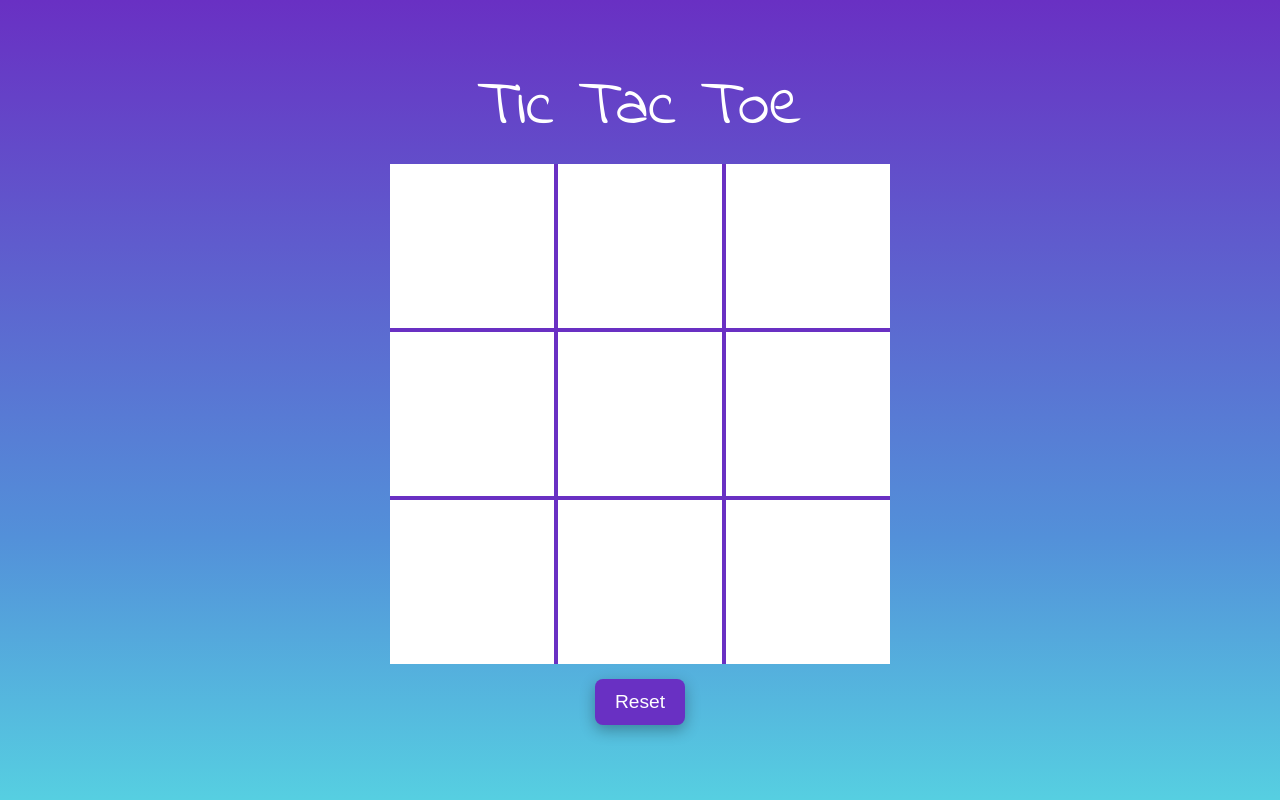
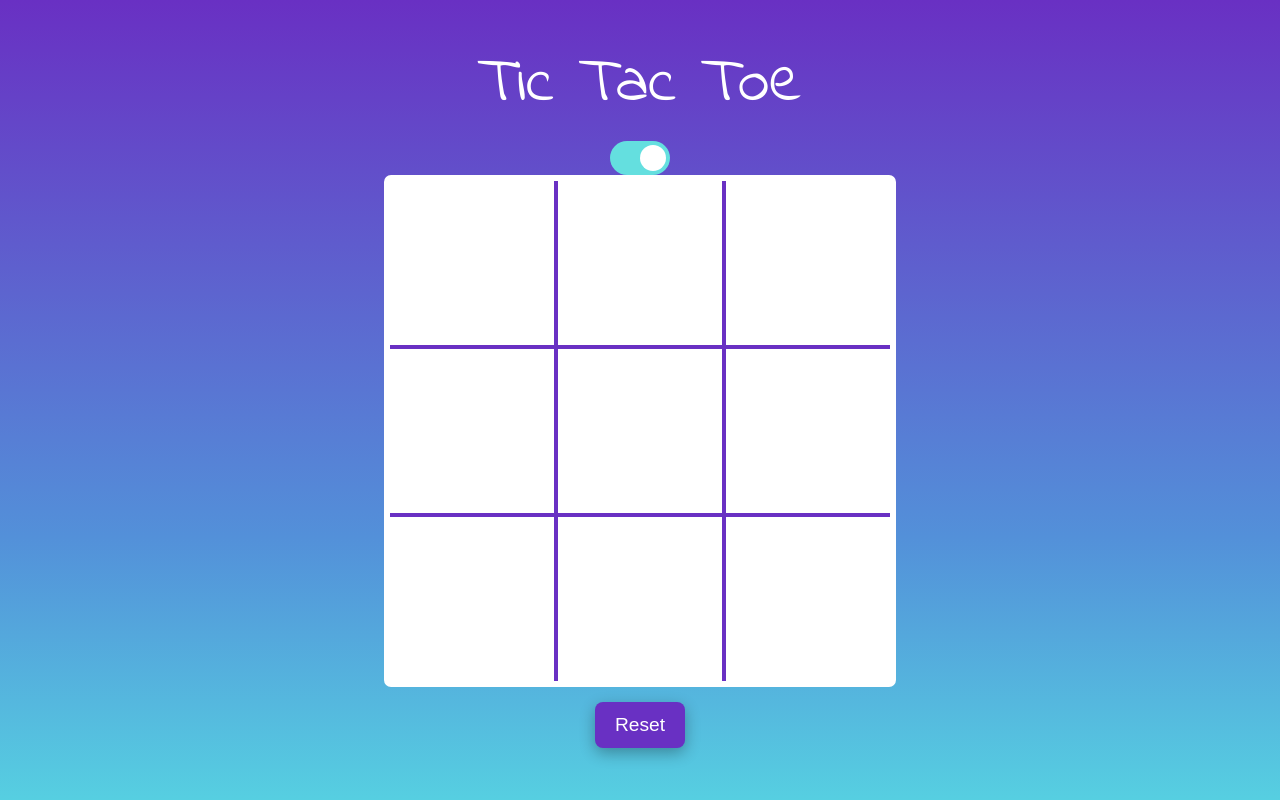
Before and after one commit to Giannoulo/tic-tac-toe, a React (Create React App) app: page / in a window 1280 px wide. Built offline with nearby package versions, Linux system fonts and the light colour scheme.

Commit message:
Added player turn modal

```diff
--- a/src/App.tsx
+++ b/src/App.tsx
@@ -1,7 +1,9 @@
-import React, { useState } from "react";
+import React, {useState, useEffect, useRef} from "react";
 import styled from "styled-components";
 import Dashboard from "./Components/Dashboard";
 import Header from "./Components/Header";
+import PlayerModal from "./Components/PlayerModal";
+import PlayerSelect from "./Components/PlayerSelect";
 import Button from "./Components/StyledComponents/Button";
 
 const Container = styled.div`
@@ -19,15 +21,40 @@ const Container = styled.div`
   );
 `;
 function App() {
+  const isMounted = useRef(false);
+  const [playerModal, setPlayerModal] = useState("");
   const [buttonReset, setButtonReset] = useState(false);
+  const [firstPlayer, setFirstPlayer] = useState(true);
   const handleResetClick = (e: React.SyntheticEvent) => {
     setButtonReset(true);
   };
+
+  // Handle player modal on player change
+  useEffect(() => {
+    isMounted.current = true;
+    const timeout = setTimeout(() => {
+      if (isMounted.current === true) {
+        setPlayerModal("");
+      }
+    }, 1500);
+    return () => {
+      isMounted.current = false;
+      clearTimeout(timeout);
+    };
+  }, [playerModal]);
+
   return (
     <Container className="App">
       <Header />
-      <Dashboard buttonReset={buttonReset} setButtonReset={setButtonReset} />
+      <PlayerSelect firstPlayer={firstPlayer} setFirstPlayer={setFirstPlayer} />
+      <Dashboard
+        firstPlayer={firstPlayer}
+        setPlayerModal={setPlayerModal}
+        buttonReset={buttonReset}
+        setButtonReset={setButtonReset}
+      />
       <Button onClick={handleResetClick}>Reset</Button>
+      {playerModal !== "" && <PlayerModal player={playerModal} />}
     </Container>
   );
 }
--- a/src/Components/Dashboard.tsx
+++ b/src/Components/Dashboard.tsx
@@ -1,4 +1,4 @@
-import React, { useState, useEffect } from "react";
+import React, {useState, useEffect} from "react";
 import styled from "styled-components";
 import Tile from "./Tile";
 
@@ -6,23 +6,34 @@ const Container = styled.div`
   background-color: #6930c3;
   height: 500px;
   width: 500px;
-  border-radius: 15px;
+  border-radius: 7px;
   display: grid;
   grid-template-columns: 1fr 1fr 1fr;
   grid-template-rows: 1fr 1fr 1fr;
   column-gap: 4px;
   row-gap: 4px;
+  border: 6px solid #fff;
+  box-sizing: content-box;
 `;
 const Dashboard = ({
+  setPlayerModal,
   buttonReset,
   setButtonReset,
+  firstPlayer,
 }: {
+  setPlayerModal: React.Dispatch<React.SetStateAction<string>>;
   buttonReset: boolean;
   setButtonReset: React.Dispatch<React.SetStateAction<boolean>>;
+  firstPlayer: boolean;
 }) => {
   const [tileJSX, setTileJSX] = useState<JSX.Element[] | null>(null);
   const [tileArray, setTileArray] = useState(Array(9).fill(""));
   const [currentPlayer, setCurrentPlayer] = useState("X");
+
+  // Open player modal when the player changes
+  useEffect(() => {
+    setPlayerModal(currentPlayer);
+  }, [currentPlayer, setPlayerModal]);
 
   // Check for saved localStorage items on mount
   useEffect(() => {
--- /dev/null
+++ b/src/Components/PlayerModal.tsx
@@ -0,0 +1,40 @@
+import React from "react";
+import styled from "styled-components";
+
+const Container = styled.div`
+  position: absolute;
+  height: 60%;
+  width: 60%;
+  font-size: 6rem;
+  display: flex;
+  justify-content: center;
+  align-items: center;
+  user-select: none;
+  text-shadow: 0px 5px 7px black;
+  animation-name: splash;
+  animation-duration: 1.5s;
+  animation-timing-function: ease-out;
+  animation-iteration-count: infinite;
+  @keyframes splash {
+    0%,
+    100% {
+      transform: scale(1);
+      opacity: 0;
+      color: #64dfdf;
+    }
+    25%,
+    75% {
+      color: #5390d9;
+    }
+    50% {
+      transform: scale(1.5);
+      opacity: 0.8;
+      color: #7400b8;
+    }
+  }
+`;
+const PlayerModal = ({player}: {player: string}) => {
+  return <Container>{player} turn</Container>;
+};
+
+export default PlayerModal;
--- /dev/null
+++ b/src/Components/PlayerSelect.tsx
@@ -0,0 +1,84 @@
+import React from "react";
+import styled from "styled-components";
+
+const Container = styled.div`
+  /* The switch - the box around the slider */
+  .switch {
+    position: relative;
+    display: inline-block;
+    width: 60px;
+    height: 34px;
+  }
+  /* Hide default HTML checkbox */
+  .switch input {
+    opacity: 0;
+    width: 0;
+    height: 0;
+  }
+  /* The slider */
+  .slider {
+    position: absolute;
+    cursor: pointer;
+    top: 0;
+    left: 0;
+    right: 0;
+    bottom: 0;
+    background-color: #4ea8de;
+    -webkit-transition: 0.4s;
+    transition: 0.4s;
+  }
+  .slider:before {
+    position: absolute;
+    content: "";
+    height: 26px;
+    width: 26px;
+    left: 4px;
+    bottom: 4px;
+    background-color: white;
+    -webkit-transition: 0.4s;
+    transition: 0.4s;
+  }
+  input:checked + .slider {
+    background-color: #64dfdf;
+  }
+  input:focus + .slider {
+    box-shadow: 0 0 1px #64dfdf;
+  }
+  input:checked + .slider:before {
+    -webkit-transform: translateX(26px);
+    -ms-transform: translateX(26px);
+    transform: translateX(26px);
+  }
+  /* Rounded sliders */
+  .slider.round {
+    border-radius: 34px;
+  }
+  .slider.round:before {
+    border-radius: 50%;
+  }
+`;
+const PlayerSelect = ({
+  setFirstPlayer,
+  firstPlayer,
+}: {
+  setFirstPlayer: React.Dispatch<React.SetStateAction<boolean>>;
+  firstPlayer: boolean;
+}) => {
+  return (
+    <Container>
+      <label className="switch">
+        <input
+          defaultChecked={true}
+          onChange={() => {
+            setFirstPlayer(!firstPlayer);
+            console.log(firstPlayer);
+          }}
+          type="checkbox"
+        />
+        <span className="slider round"></span>
+      </label>
+    </Container>
+  );
+};
+
+export default PlayerSelect;
```
